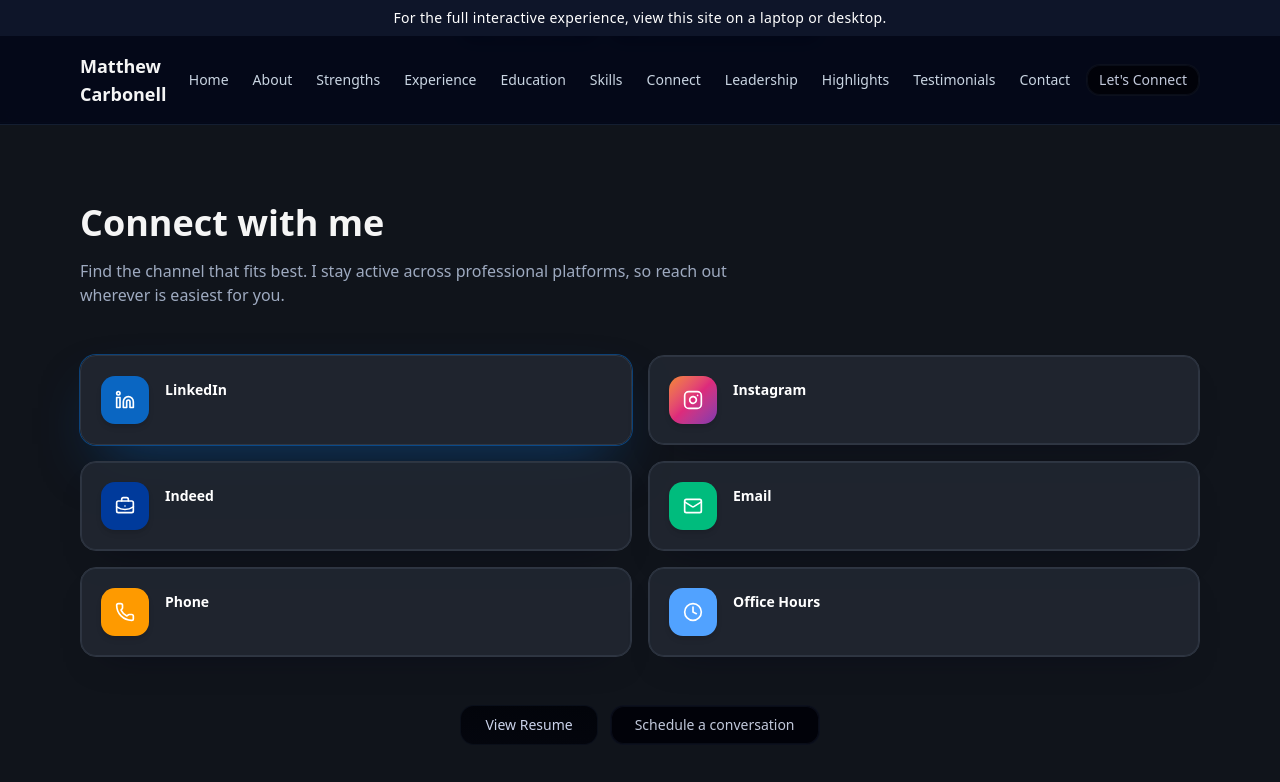
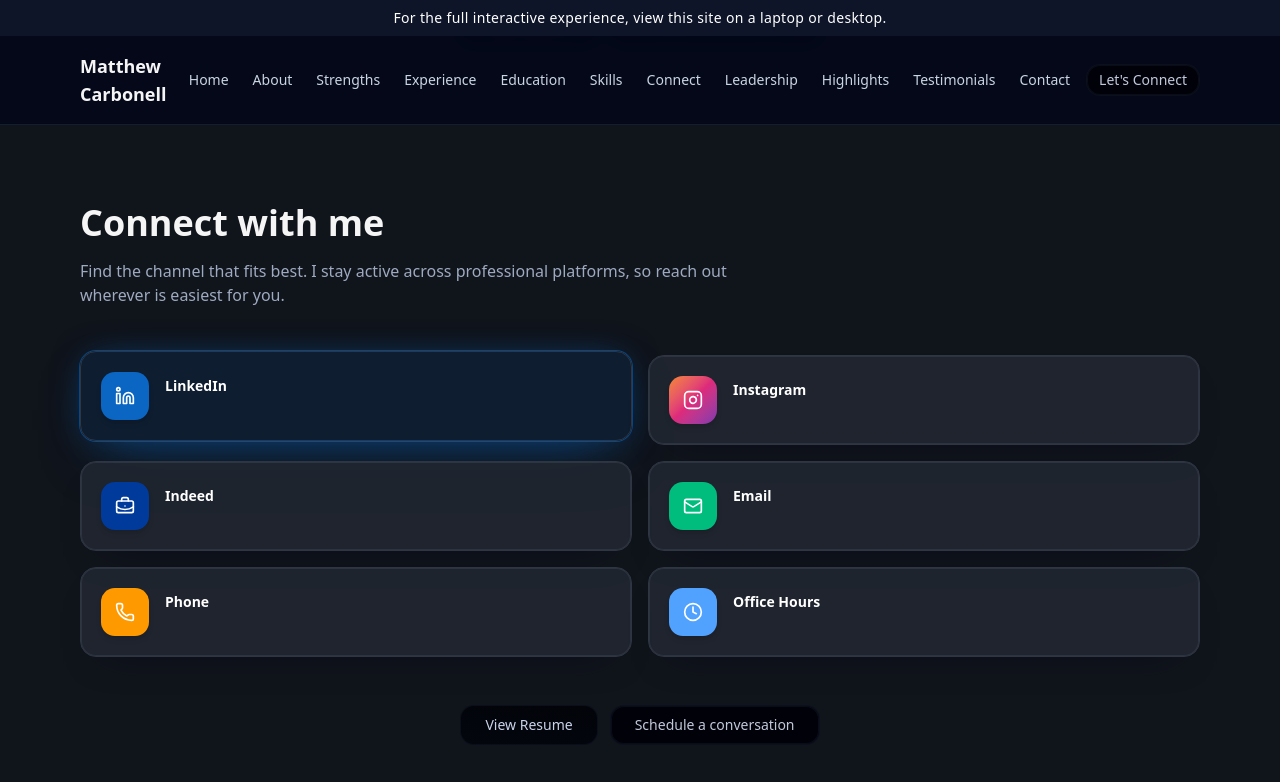
Before and after one commit to MatthewJamesCarbonell/my-website, a Next.js app: page / in a window 1280 px wide. In both pictures the pointer is over the link "LinkedIn". Shown: the part 4990-5772 px from the top of the page. Built offline with nearby package versions, Linux system fonts and the light colour scheme.

Commit message:
Add internal glow to social buttons

```diff
--- a/app/globals.css
+++ b/app/globals.css
@@ -222,8 +222,17 @@
 .social-card:hover,
 .social-card:focus-visible,
 .social-card:focus-within {
+  background: color-mix(in srgb, var(--card-glow, rgba(148, 163, 184, 0.45)) 18%, rgba(248, 250, 252, 0.98));
   box-shadow: 0 0 0 1px var(--card-glow, rgba(148, 163, 184, 0.5)),
-    0 26px 58px -22px var(--card-glow, rgba(148, 163, 184, 0.45));
+    0 0 35px -10px var(--card-glow, rgba(148, 163, 184, 0.38)),
+    0 24px 60px -24px var(--card-glow, rgba(148, 163, 184, 0.42));
+  transform: translateY(-4px);
+}
+
+.dark .social-card:hover,
+.dark .social-card:focus-visible,
+.dark .social-card:focus-within {
+  background: color-mix(in srgb, var(--card-glow, rgba(148, 163, 184, 0.4)) 22%, rgba(15, 19, 28, 0.95));
 }
 
 .photo-stack {
```
